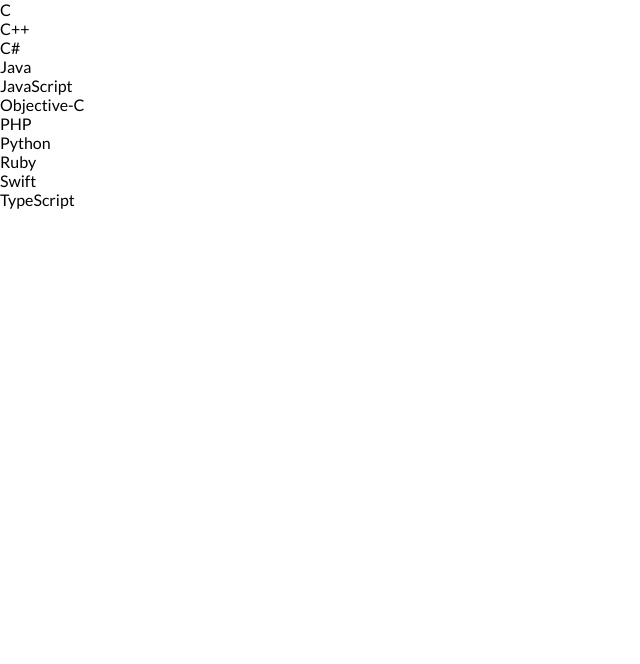
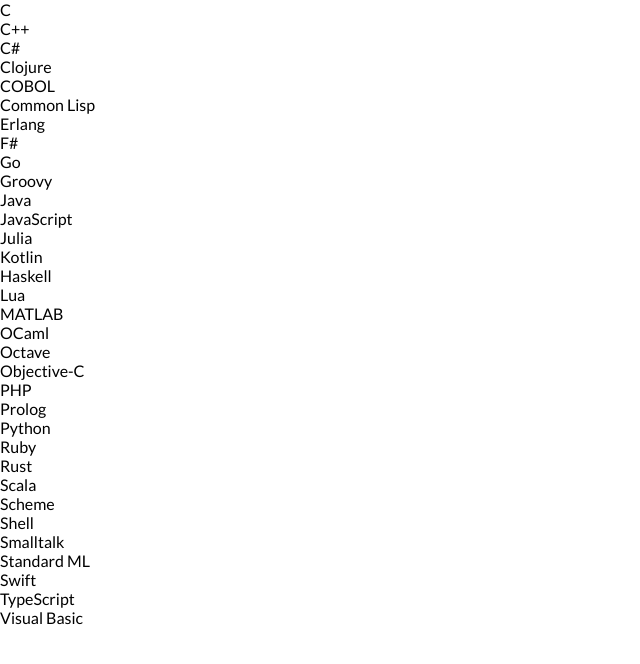
Before and after one commit to ElliotPenson/find-a-language, a React (Create React App) app: page /browse in a window 1280 px wide. Shown: the top 664 px of the page, without its empty margins (0-640 px from the left). Built offline with nearby package versions, Linux system fonts and the light colour scheme.

Commit message:
Add 22 new languages

```diff
--- a/src/components/App/App.css
+++ b/src/components/App/App.css
@@ -1,5 +1,6 @@
 .App {
   display: flex;
+  flex-wrap: wrap;
 }
 
 .App-language {
--- a/src/languages.ts
+++ b/src/languages.ts
@@ -36,6 +36,74 @@ export const languages: Language[] = [
     ]
   },
   {
+    name: "Clojure",
+    homepage: "https://clojure.org",
+    extension: ".clj",
+    creationDate: "2007",
+    typing: Typing.Dynamic,
+    paradigms: [Paradigm.Functional]
+  },
+  {
+    name: "COBOL",
+    homepage: "",
+    extension: ".cbl",
+    creationDate: "1959",
+    typing: Typing.Static,
+    paradigms: [Paradigm.Imperative, Paradigm.ObjectOriented]
+  },
+  {
+    name: "Common Lisp",
+    homepage: "https://common-lisp.net",
+    extension: ".cl",
+    creationDate: "1984",
+    typing: Typing.Dynamic,
+    paradigms: [
+      Paradigm.Functional,
+      Paradigm.Imperative,
+      Paradigm.ObjectOriented
+    ]
+  },
+  {
+    name: "Erlang",
+    homepage: "http://www.erlang.org",
+    extension: ".erl",
+    creationDate: "1986",
+    typing: Typing.Dynamic,
+    paradigms: [Paradigm.Functional]
+  },
+  {
+    name: "F#",
+    homepage: "http://fsharp.org",
+    extension: ".fs",
+    creationDate: "2005",
+    typing: Typing.Static,
+    paradigms: [
+      Paradigm.Functional,
+      Paradigm.Imperative,
+      Paradigm.ObjectOriented
+    ]
+  },
+  {
+    name: "Go",
+    homepage: "https://golang.org",
+    extension: ".go",
+    creationDate: "November 10, 2009",
+    typing: Typing.Static,
+    paradigms: [
+      Paradigm.Functional,
+      Paradigm.Imperative,
+      Paradigm.ObjectOriented
+    ]
+  },
+  {
+    name: "Groovy",
+    homepage: "http://groovy-lang.org",
+    extension: ".groovy",
+    creationDate: "2003",
+    typing: Typing.Dynamic,
+    paradigms: [Paradigm.Imperative, Paradigm.ObjectOriented]
+  },
+  {
     name: "Java",
     homepage: "https://www.oracle.com/java/",
     extension: ".java",
@@ -48,6 +116,78 @@ export const languages: Language[] = [
     homepage: "https://developer.mozilla.org/en-US/docs/Web/JavaScript",
     extension: ".js",
     creationDate: "December 4, 1995",
+    typing: Typing.Dynamic,
+    paradigms: [
+      Paradigm.Functional,
+      Paradigm.Imperative,
+      Paradigm.ObjectOriented
+    ]
+  },
+  {
+    name: "Julia",
+    homepage: "https://julialang.org",
+    extension: ".jl",
+    creationDate: "2012",
+    typing: Typing.Dynamic,
+    paradigms: [Paradigm.Functional, Paradigm.Imperative]
+  },
+  {
+    name: "Kotlin",
+    homepage: "https://kotlinlang.org",
+    extension: ".kt",
+    creationDate: "2011",
+    typing: Typing.Static,
+    paradigms: [Paradigm.ObjectOriented]
+  },
+  {
+    name: "Haskell",
+    homepage: "https://www.haskell.org",
+    extension: ".hs",
+    creationDate: "1990",
+    typing: Typing.Static,
+    paradigms: [Paradigm.Functional]
+  },
+  {
+    name: "Lua",
+    homepage: "https://www.lua.org",
+    extension: ".lua",
+    creationDate: "1993",
+    typing: Typing.Dynamic,
+    paradigms: [
+      Paradigm.Functional,
+      Paradigm.Imperative,
+      Paradigm.ObjectOriented
+    ]
+  },
+  {
+    name: "MATLAB",
+    homepage: "https://www.mathworks.com/products/matlab.html",
+    extension: ".m",
+    creationDate: "1984",
+    typing: Typing.Dynamic,
+    paradigms: [
+      Paradigm.Functional,
+      Paradigm.Imperative,
+      Paradigm.ObjectOriented
+    ]
+  },
+  {
+    name: "OCaml",
+    homepage: "https://ocaml.org",
+    extension: ".ml",
+    creationDate: "1996",
+    typing: Typing.Static,
+    paradigms: [
+      Paradigm.Functional,
+      Paradigm.Imperative,
+      Paradigm.ObjectOriented
+    ]
+  },
+  {
+    name: "Octave",
+    homepage: "https://gnu.org/software/octave/",
+    extension: ".m",
+    creationDate: "1988",
     typing: Typing.Dynamic,
     paradigms: [
       Paradigm.Functional,
@@ -76,6 +216,14 @@ export const languages: Language[] = [
     ]
   },
   {
+    name: "Prolog",
+    homepage: "https://en.wikipedia.org/wiki/Prolog",
+    extension: ".pl",
+    creationDate: "1972",
+    typing: Typing.Dynamic,
+    paradigms: [Paradigm.Logic]
+  },
+  {
     name: "Python",
     homepage: "https://www.python.org",
     extension: ".py",
@@ -100,6 +248,58 @@ export const languages: Language[] = [
     ]
   },
   {
+    name: "Rust",
+    homepage: "https://www.rust-lang.org",
+    extension: ".rs",
+    creationDate: "July 7, 2010",
+    typing: Typing.Static,
+    paradigms: [Paradigm.Functional, Paradigm.Imperative]
+  },
+  {
+    name: "Scala",
+    homepage: "https://www.scala-lang.org",
+    extension: ".scala",
+    creationDate: "January 20, 2004",
+    typing: Typing.Static,
+    paradigms: [
+      Paradigm.Functional,
+      Paradigm.Imperative,
+      Paradigm.ObjectOriented
+    ]
+  },
+  {
+    name: "Scheme",
+    homepage: "http://www.scheme-reports.org",
+    extension: ".scm",
+    creationDate: "1975",
+    typing: Typing.Dynamic,
+    paradigms: [Paradigm.Functional]
+  },
+  {
+    name: "Shell",
+    homepage: "https://en.wikipedia.org/wiki/Bourne_shell",
+    extension: ".sh",
+    creationDate: "1977",
+    typing: Typing.Dynamic,
+    paradigms: [Paradigm.Imperative]
+  },
+  {
+    name: "Smalltalk",
+    homepage: "https://en.wikipedia.org/wiki/Smalltalk",
+    extension: ".st",
+    creationDate: "1972",
+    typing: Typing.Dynamic,
+    paradigms: [Paradigm.ObjectOriented]
+  },
+  {
+    name: "Standard ML",
+    homepage: "http://sml-family.org",
+    extension: ".sml",
+    creationDate: "1983",
+    typing: Typing.Static,
+    paradigms: [Paradigm.Functional, Paradigm.Imperative]
+  },
+  {
     name: "Swift",
     homepage: "https://swift.org",
     extension: ".swift",
@@ -122,6 +322,14 @@ export const languages: Language[] = [
       Paradigm.Functional,
       Paradigm.Imperative
     ]
+  },
+  {
+    name: "Visual Basic",
+    homepage: "https://docs.microsoft.com/en-us/dotnet/visual-basic",
+    extension: ".vb",
+    creationDate: "1991",
+    typing: Typing.Static,
+    paradigms: [Paradigm.ObjectOriented]
   }
 ];
 
--- a/src/types.ts
+++ b/src/types.ts
@@ -11,7 +11,8 @@ export interface Language {
 export enum Paradigm {
   ObjectOriented = "OBJECT_ORIENTED",
   Functional = "FUNCTIONAL",
-  Imperative = "IMPERATIVE"
+  Imperative = "IMPERATIVE",
+  Logic = "LOGIC"
 }
 
 export enum Typing {
```
